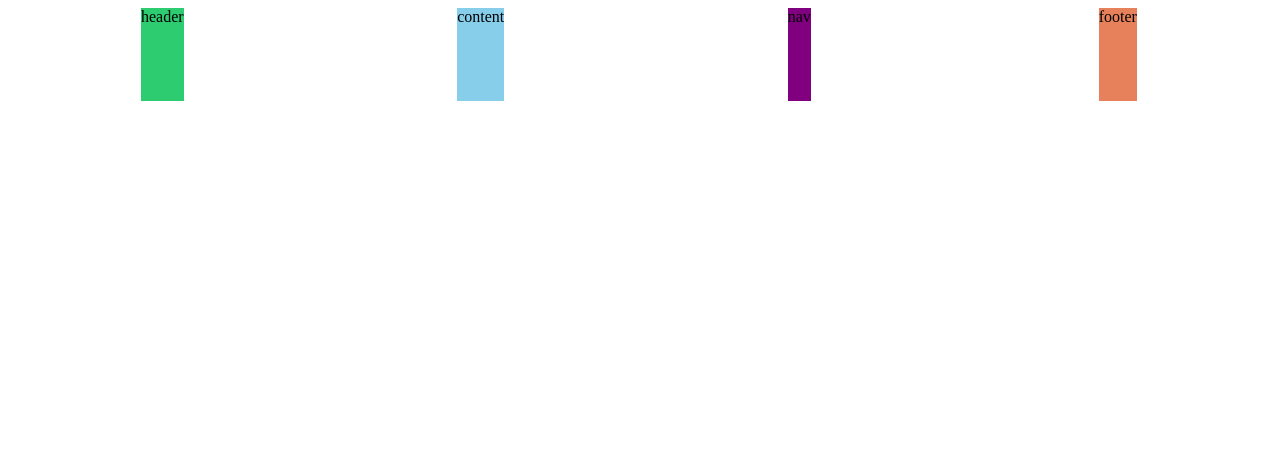
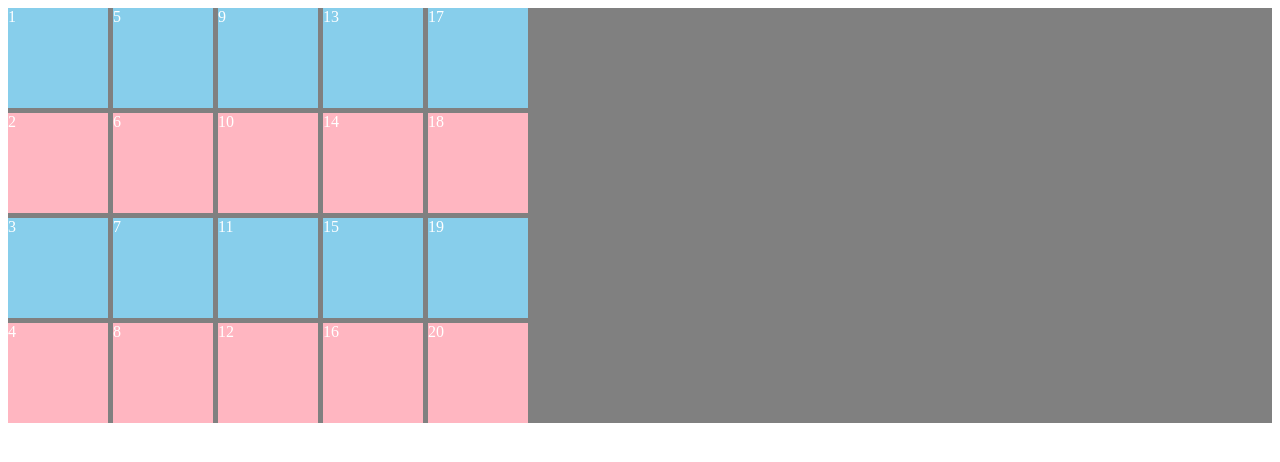
Before and after one commit to parkgeonwoong/study-css, a plain HTML site: page grid/index.html in a window 1280 px wide. Drawn offline with Linux system fonts and the light colour scheme.

Commit message:
Auto Grid

```diff
--- a/grid/index.html
+++ b/grid/index.html
@@ -11,10 +11,26 @@
 
 <body>
     <div class="grid">
-        <div class="header">header</div>
-        <div class="content">content</div>
-        <div class="nav">nav</div>
-        <div class="footer">footer</div>
+        <div class="item">1</div>
+        <div class="item">2</div>
+        <div class="item">3</div>
+        <div class="item">4</div>
+        <div class="item">5</div>
+        <div class="item">6</div>
+        <div class="item">7</div>
+        <div class="item">8</div>
+        <div class="item">9</div>
+        <div class="item">10</div>
+        <div class="item">11</div>
+        <div class="item">12</div>
+        <div class="item">13</div>
+        <div class="item">14</div>
+        <div class="item">15</div>
+        <div class="item">16</div>
+        <div class="item">17</div>
+        <div class="item">18</div>
+        <div class="item">19</div>
+        <div class="item">20</div>
     </div>
 </body>
 
--- a/grid/styles.css
+++ b/grid/styles.css
@@ -127,6 +127,7 @@
 ------------------------------------------------------
 */
 
+/*
 .grid {
     display: grid;
     gap: 10px;
@@ -139,7 +140,7 @@
     align-items: center;
     기본적으로 stretch형태로 모두 옆으로 위로 늘어난다.
     justify-items, align-items로 바꿀 수 있다.
-    */
+
 }
 
 .header {
@@ -157,3 +158,63 @@
 .footer {
     background-color: rgb(230, 129, 92);
 }
+------------------------------------------------------
+*/
+
+/* Place Content
+.grid {
+    background-color: gray;
+    display: grid;
+    gap: 10px;
+    height: 100vh;
+    grid-template-columns: repeat(4, 100px);
+    grid-template-rows: repeat(4, 100px);
+    /* justify-content: center;
+    align-content: space-between;
+    place-content: end center;
+
+}
+
+.header {
+    background-color: #2ecc71;
+    /* align-self: end;
+    justify-self: center;
+    place-self: start end;
+}
+
+.content {
+    background-color: skyblue;
+}
+
+.nav {
+    background-color: purple;
+}
+
+.footer {
+    background-color: rgb(230, 129, 92);
+}
+------------------------------------------------------
+*/
+
+/* Auto grid
+column, row가 넘쳐나서 그리드 범주를 벗어나면 일일이 하는것은 나쁜 판단
+*/
+.grid {
+    background-color: gray;
+    color: white;
+    display: grid;
+    gap: 5px;
+    grid-template-columns: repeat(4, 100px);
+    grid-template-rows: repeat(4, 100px);
+    /* grid-auto-rows: 100px; */
+    grid-auto-flow: column;
+    grid-auto-columns: 100px;
+}
+
+.item:nth-child(even) {
+    background-color: lightpink;
+}
+
+.item:nth-child(odd) {
+    background-color: skyblue;
+}
```
